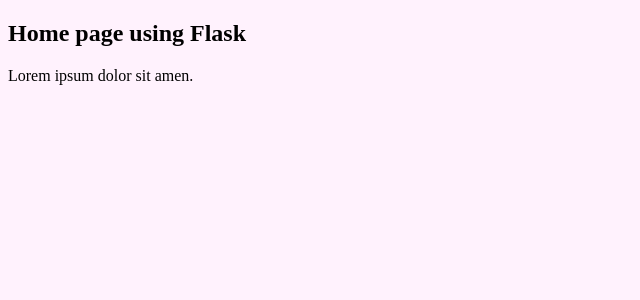
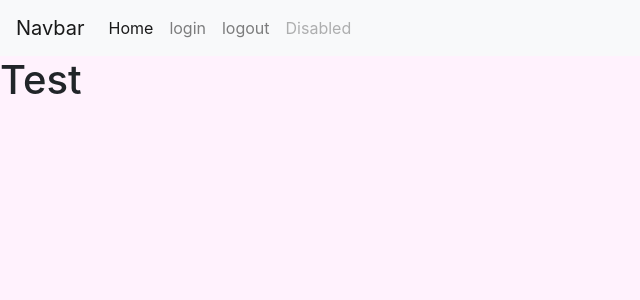
Before and after one commit to valgrut/MagicTGTools, a Flask app: page / in a window 1280 px wide. Shown: the top 300 px of the page, without its empty margins (0-640 px from the left). Run offline with Flask 2, Linux system fonts and the light colour scheme; some libraries are stand-ins or nearby versions.

Commit message:
Playing with Flash

```diff
--- a/flaskwww/app.py
+++ b/flaskwww/app.py
@@ -1,23 +1,52 @@
-from flask import Flask, redirect, url_for, render_template
+from flask import Flask, redirect, url_for, render_template, request, session, flash
+from datetime import timedelta
+
+# Bootstrap websites: https://getbootstrap.com/docs/5.0/examples/
 
 app = Flask(__name__)
+app.secret_key = 'super secret key'
+app.permanent_session_lifetime = timedelta(days=5)
 
 @app.route("/")
 def home():
     return render_template("index.html")
 
-@app.route("/login/<name>")
-def who(name):
-    return render_template("login.html", content=name)
-    # return "Who are you?"
+@app.route("/login", methods=["POST", "GET"])
+def login():
+    if request.method == "POST":
+        # session.permanent = True  # Make session permanent
+        user = request.form["inputname"]
+        session["user"] = user
+        flash("Login successful!")
+        return redirect(url_for("user"))
+    else:
+        if "user" in session:
+            flash("Already logged in.")
+            return redirect(url_for("user"))
 
-@app.route("/hi/<username>")
-def greet(username):
-    return f"Hi there, {username}!"
+        return render_template("login.html")
+
+@app.route("/user")
+def user():
+    if "user" in session:
+        user = session["user"]
+        return render_template("user.html", user=user)
+    else:
+        flash("You are not logged in")
+        return redirect(url_for("login"))
+
+@app.route("/logout")
+def logout():
+    flash("You have been logged out", "info")
+    session.pop("user", None)
+    return redirect(url_for("login"))
+
 
 # @app.route("/admin")
 # def admin():
     # return redirect(url_for("home"))
 
-# if __name__ == "__main__":
-    # app.run()
+if __name__ == "__main__":
+    # TODO In production edit these:
+    # app.config['SESSION_TYPE'] = 'filesystem'
+    app.run(debug=True)
--- /dev/null
+++ b/flaskwww/templates/base.html
@@ -0,0 +1,36 @@
+<!doctype html>
+<html>
+    <head>
+        <meta charset="utf-8">
+        <meta name="viewport" content="width=device-width, initial-scale=1, shrink-to-fit=no">
+        <link rel="stylesheet" href="https://stackpath.bootstrapcdn.com/bootstrap/4.3.1/css/bootstrap.min.css" integrity="sha384-ggOyR0iXCbMQv3Xipma34MD+dH/1fQ784/j6cY/iJTQUOhcWr7x9JvoRxT2MZw1T" crossorigin="anonymous">
+        <title>{% block title %}{% endblock %}</title>
+    </head>
+    <body style="background-color: #fff2fd;">
+        <!-- menu downloaded from bootstrap: https://getbootstrap.com/docs/4.3/components/navbar/ -->
+        <nav class="navbar navbar-expand-lg navbar-light bg-light">
+            <a class="navbar-brand" href="/">Navbar</a>
+            <button class="navbar-toggler" type="button" data-toggle="collapse" data-target="#navbarNav" aria-controls="navbarNav" aria-expanded="false" aria-label="Toggle navigation">
+                <span class="navbar-toggler-icon"></span>
+            </button>
+            <div class="collapse navbar-collapse" id="navbarNav">
+                <ul class="navbar-nav">
+                    <li class="nav-item active">
+                        <a class="nav-link" href="/">Home <span class="sr-only">(current)</span></a>
+                    </li>
+                    <li class="nav-item">
+                        <a class="nav-link" href="/login">login</a>
+                    </li>
+                    <li class="nav-item">
+                        <a class="nav-link" href="/logout">logout</a>
+                    </li>
+                    <li class="nav-item">
+                        <a class="nav-link disabled" href="/" tabindex="-1" aria-disabled="true">Disabled</a>
+                    </li>
+                </ul>
+            </div>
+        </nav>
+        {% block content %}
+        {% endblock %}
+    </body>
+</html>
--- a/flaskwww/templates/index.html
+++ b/flaskwww/templates/index.html
@@ -1,10 +1,5 @@
-<!doctype html>
-<html>
-    <head>
-        <title>Home Page with Flask</title>
-    </head>
-    <body style="background-color: #fff2fd;">
-        <h2>Home page using Flask</h2>
-        <p>Lorem ipsum dolor sit amen.</p>
-    </body>
-</html>
+{% extends "base.html" %}
+{% block title %}Home Page{% endblock %}
+{% block content %}
+<h1>Test</h1>
+{% endblock %}
```
Also changed, not shown: flaskwww/templates/login.html (+18 -10 lines), flaskwww/templates/user.html (added, +12 -0 lines).
